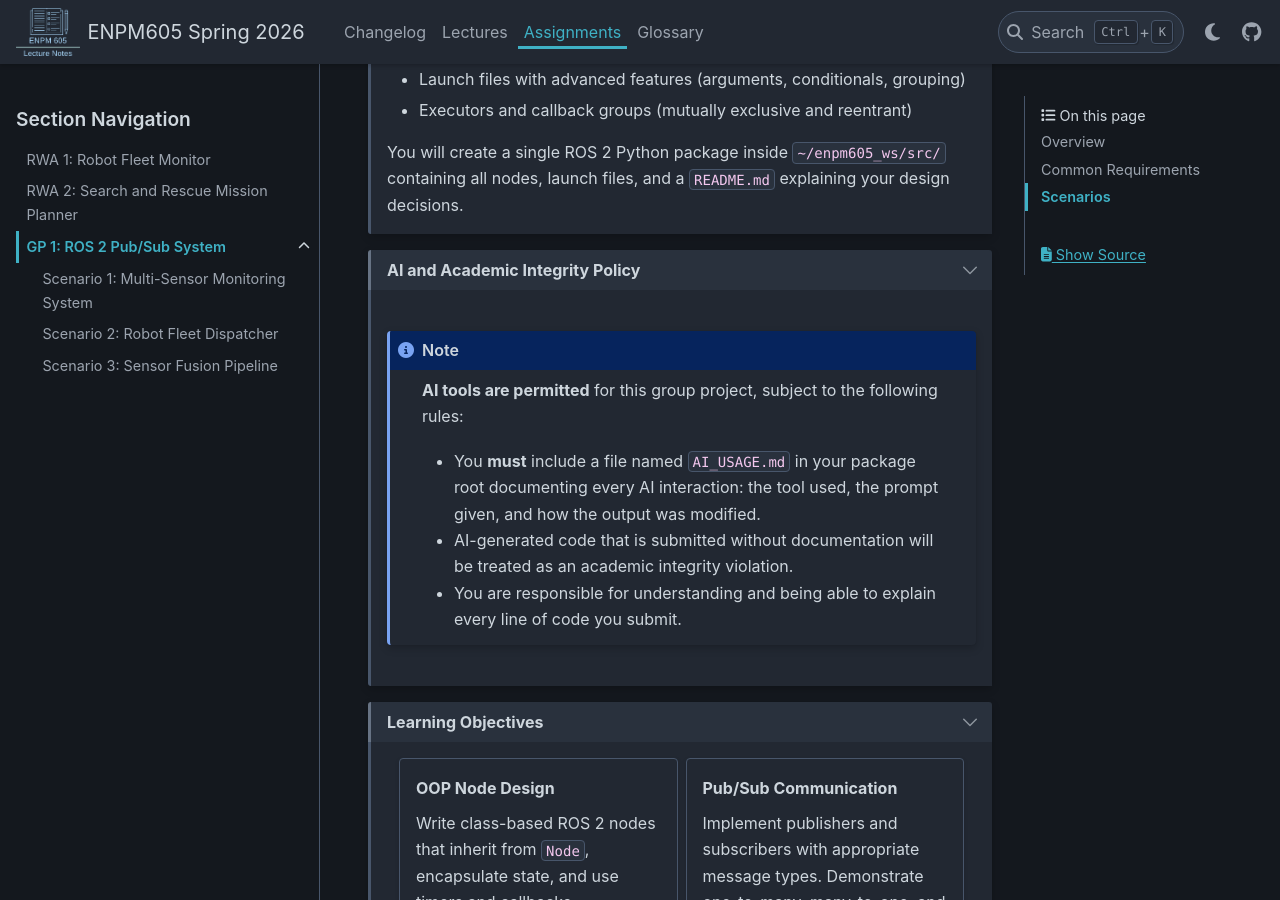
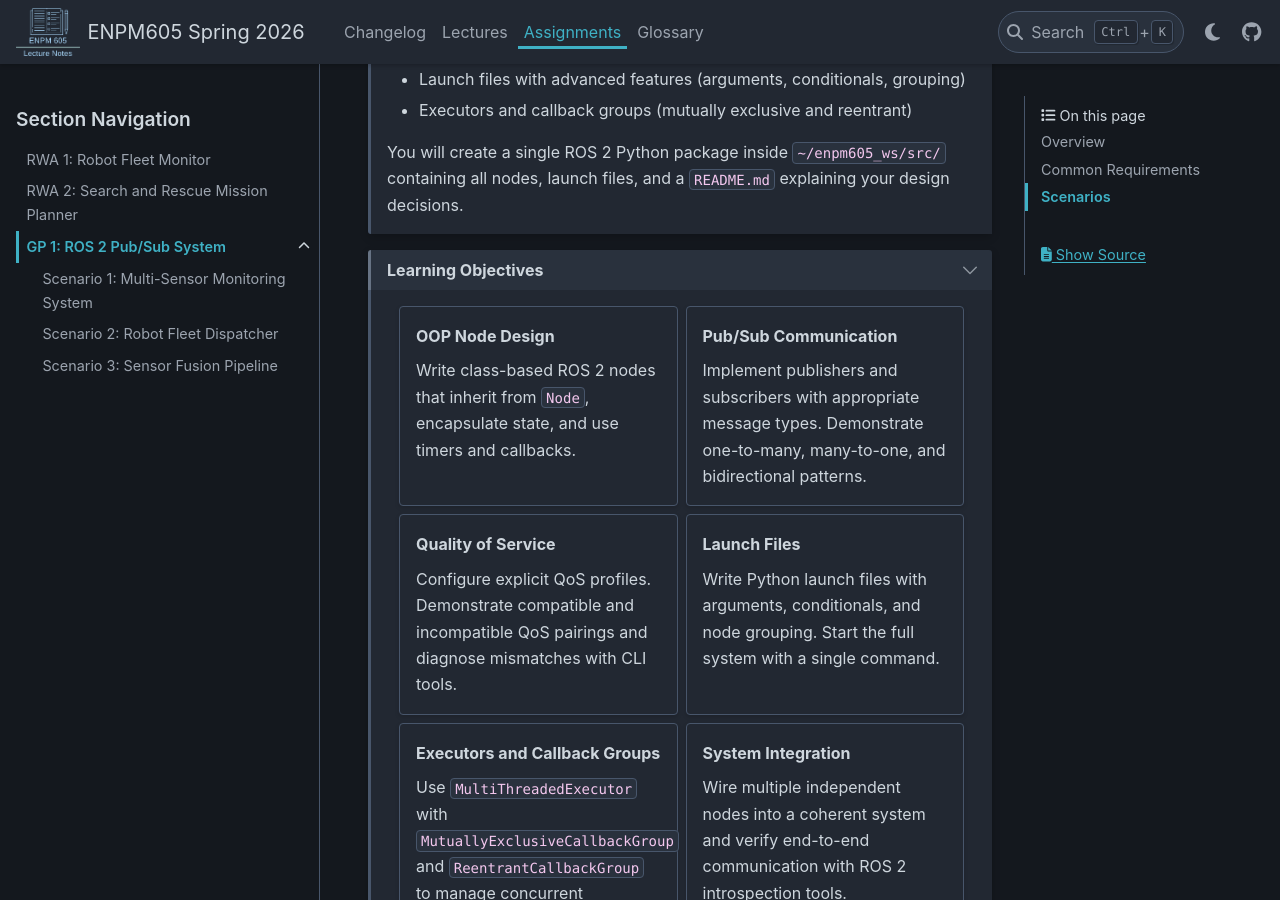
Before and after one commit to zeidk/enpm605-spring-2026-docs, a Sphinx documentation site: the page built from docs/source/assignments/gp1/gp1.rst, in a window 1280 px wide and 900 px high, scrolled down 737 px. Built offline with Sphinx 7.4.7 and the PyData theme 0.15.4, drawn with Linux system fonts in a browser that asks for light colours; some of the changed lines change nothing that is shown.

Commit message:
removed the use of AI for the project

```diff
--- a/docs/source/assignments/gp1/gp1.rst
+++ b/docs/source/assignments/gp1/gp1.rst
@@ -46,21 +46,21 @@ Overview
    ``README.md`` explaining your design decisions.
 
 
-.. dropdown:: AI and Academic Integrity Policy
-   :open:
+.. .. dropdown:: AI and Academic Integrity Policy
+..    :open:
 
-   .. note::
+..    .. note::
 
-      **AI tools are permitted** for this group project, subject to the
-      following rules:
+..       **AI tools are permitted** for this group project, subject to the
+..       following rules:
 
-      - You **must** include a file named ``AI_USAGE.md`` in your package
-        root documenting every AI interaction: the tool used, the prompt
-        given, and how the output was modified.
-      - AI-generated code that is submitted without documentation will be
-        treated as an academic integrity violation.
-      - You are responsible for understanding and being able to explain
-        every line of code you submit.
+..       - You **must** include a file named ``AI_USAGE.md`` in your package
+..         root documenting every AI interaction: the tool used, the prompt
+..         given, and how the output was modified.
+..       - AI-generated code that is submitted without documentation will be
+..         treated as an academic integrity violation.
+..       - You are responsible for understanding and being able to explain
+..         every line of code you submit.
 
 
 .. dropdown:: Learning Objectives
```
